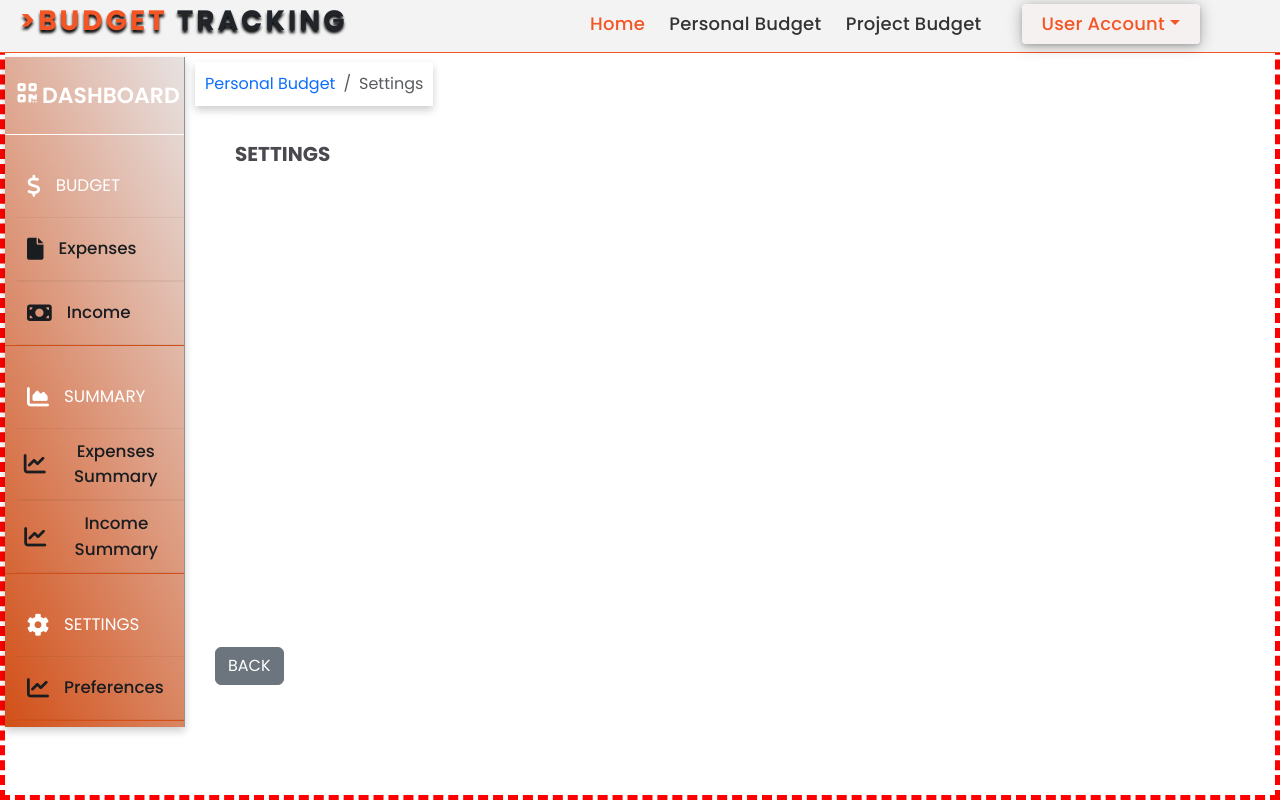
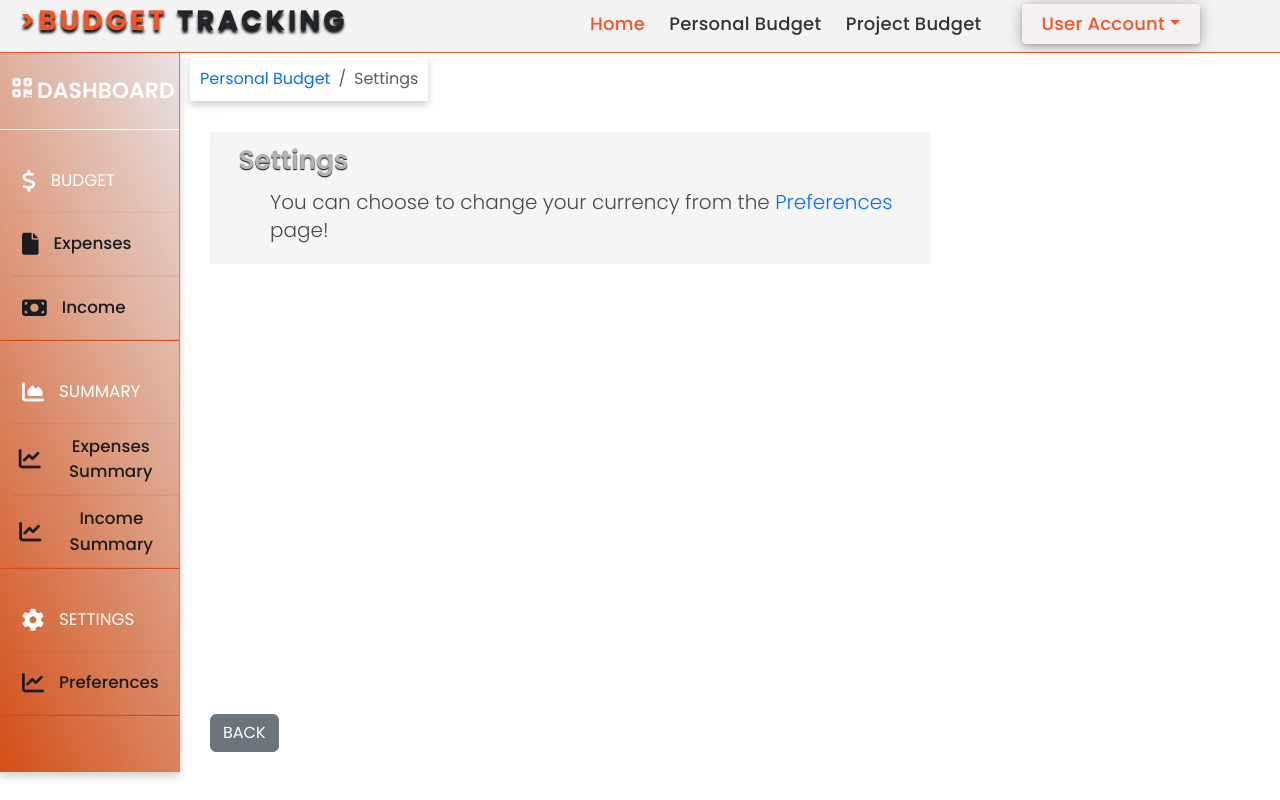
Before and after one commit to margaretacrivat/BudgetTracking_PJ, a Django app: page /preferences/settings in a window 1280 px wide. Run offline with Django 5.2, Linux system fonts and the light colour scheme; some libraries are stand-ins or nearby versions.

Commit message:
updates commit

```diff
--- a/static/assets/css/main-styles.css
+++ b/static/assets/css/main-styles.css
@@ -82,7 +82,7 @@ header, nav, section, article, aside, footer, hgroup {
 body {
     width: 100%;
     min-height: 100vh;
-    border: 5px dashed red;
+    /*border: 5px dashed red;*/
 }
 
 html, body {
--- a/static/assets/css/preferences-styles.css
+++ b/static/assets/css/preferences-styles.css
@@ -1,3 +1,57 @@
+/*
+---------------------------------------------
+Settings Style
+---------------------------------------------
+*/
+
+
+.card-settings {
+    background: transparent;
+    backdrop-filter: blur(20px);
+    border-radius: 10px;
+    padding: 20px;
+    margin-top: 10px;
+    margin-left: 10px;
+    width: 70%;
+    grid-area: main;
+
+    display: grid;
+    grid-template-columns: 1fr;
+    grid-template-rows: 1fr 410px;
+    gap: 20px;
+    grid-template-areas:
+        "settingsList1"
+        "settingsList2";
+}
+
+#settingsList1 {
+    grid-area: settingsList1;
+    background: #f6f5f5;
+    padding-left: 30px;
+}
+
+#settingsList2 {
+    grid-area: settingsList2;
+}
+
+#settingsList1 .settings-title {
+    transform: scale(1.10);
+    font-size: 24px;
+    font-weight: 600;
+    text-shadow: 0 1px 1px #000;
+    color: #b2b2b2;
+    padding-left: 30px;
+    padding-top: 10px;
+    padding-bottom: 10px;
+}
+
+#settingsList1 .settings-input p {
+    font-size: 20px;
+    font-weight: 300;
+    padding-left: 30px;
+    padding-bottom: 20px;
+}
+
 /*
 ---------------------------------------------
 Preferences Style
@@ -19,7 +73,7 @@ Preferences Style
 
     display: grid;
     grid-template-columns: 1fr 1fr;
-    grid-template-rows: 100px 370px 60px;
+    grid-template-rows: 1fr 410px;
     gap: 20px;
     grid-template-areas:
         "currencyForm currencyForm"
@@ -79,6 +133,8 @@ Preferences Style
     background: rgba(239, 241, 241, 0.4);
 }
 
+
+
 /* ---------------- MEDIA QUERIES ----------------*/
 
 /*make it responsive to: Medium size screen <=992 px*/
--- a/templates/personal_budget/income/add_income.html
+++ b/templates/personal_budget/income/add_income.html
@@ -30,8 +30,8 @@
         </div>
     </div>
 
-    <div class="add-form">
-        <div class="add-form-body" id="addForm">
+    <div class="add-income-form">
+        <div class="add-form-body" id="addIncomeForm">
         <h4>Add Income Form</h4>
             <form action="{% url 'add-income' %}" method="post" autocomplete="off">
                 {% csrf_token %} {% include 'user/_messages.html' %}
--- a/templates/personal_budget/income/edit_income.html
+++ b/templates/personal_budget/income/edit_income.html
@@ -27,8 +27,8 @@
         </div>
 
 
-        <div class="edit-form">
-            <div class="edit-form-body" id="editForm">
+        <div class="edit-income-form">
+            <div class="edit-form-body" id="editIncomeForm">
                 <h4>Edit Income</h4>
                 <form action="{% url 'edit-income' income.id %}"
                       method="post">
--- a/templates/preferences/settings.html
+++ b/templates/preferences/settings.html
@@ -24,41 +24,20 @@
             </nav>
         </div>
 
-        <div class="card-preferences">
-
+        <div class="card-settings">
             <div class="breadcrumb-event-back">
                 <a href="{% url 'personal-budget' %}" class="btn btn-secondary">BACK</a>
             </div>
 
-            <div class="currency-form-body" id="currencyForm">
-            <h5>Settings</h5>
-{#                <form class="form-preferences" action="{% url 'preferences' %}" method="post">#}
-{#                    {% csrf_token %} {% include 'user/_messages.html' %}#}
-{#                    <div class="input-group">#}
-{#                        <select class="custom-select" name="currency" id="inputGroupSelect04">#}
-{#                            {% if user_preferences.currency %}#}
-{#                                <option name="currency" selected#}
-{#                                        value="{{ user_currency.currency }}">{{ user_currency.currency }}#}
-{#                                </option>#}
-{#                            {% else %}#}
-{#                                <option name="currency" selected>Choose a currency</option>#}
-{#                            {% endif %}#}
-{##}
-{#                            {% for currency in currencies %}#}
-{#                                <option class="currency-option" name="currency" value="{{ currency.name }}#}
-{#                                        - {{ currency.value }}">{{ currency.name }} - {{ currency.value }}</option>#}
-{#                            {% endfor %}#}
-{#                        </select>#}
-{#                        <div class="input-group-append">#}
-{#                            <button class="btn btn-outline-secondary" type="submit" value="Save">#}
-{#                                Save#}
-{#                            </button>#}
-{#                        </div>#}
-{#                    </div>#}
-{#                </form>#}
+            <div id="settingsList1">
+                <div class="settings-title">Settings</div>
+                <div class="settings-input">
+                    <p>You can choose to change your currency from the
+                        <a href="{% url 'preferences' %}">Preferences</a> page!</p>
+                </div>
             </div>
 
-            <div id="preferences1"></div>
+            <div id="settingsList2"></div>
 
         </div>
     </div>
```
Also changed, not shown: personalbudget/views.py (+13 -10 lines), static/assets/css/table-styles.css (+170 -9 lines), static/assets/js/progressBar.js (added, +42 -0 lines), templates/personal_budget/budget_main.html (+22 -30 lines).
